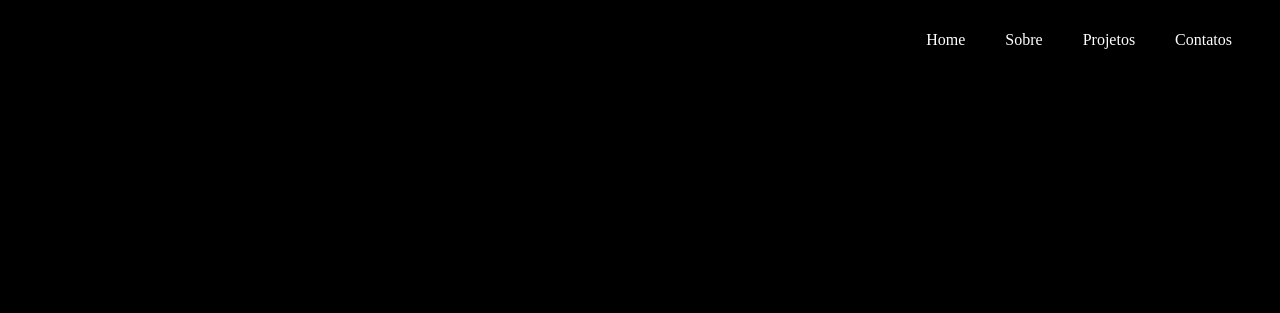
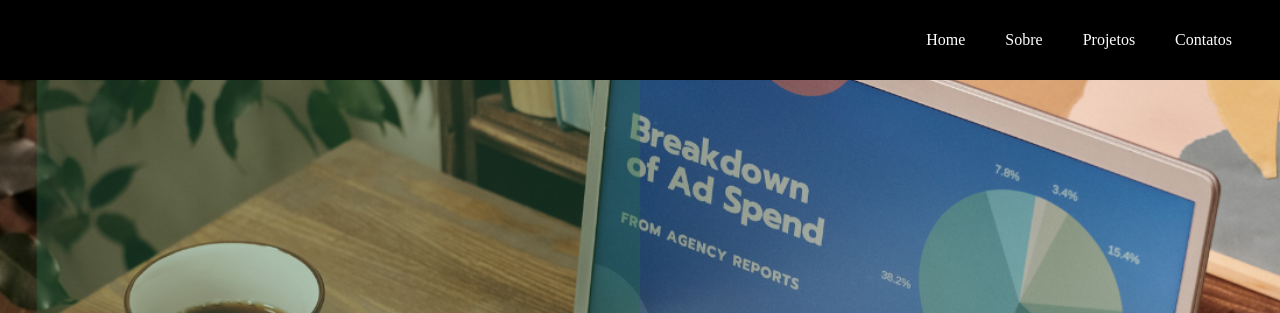
Before and after one commit to VanzoffDEV/My-Portfolio, a plain HTML site: page index.html in a window 1280 px wide. Shown: the top 313 px of the page. Drawn offline with Linux system fonts and the light colour scheme.

Commit message:
Update style.css

```diff
--- a/style.css
+++ b/style.css
@@ -45,7 +45,7 @@ html{
     width:100%;
     background-color:black;
     height: calc(100vh - 80px);
-    background-image:url("images/fundotela.png");
+    background-image:url("imagens/fundotela.png");
     display:flex;
     align-items:center;
     padding-left:10%;
```
